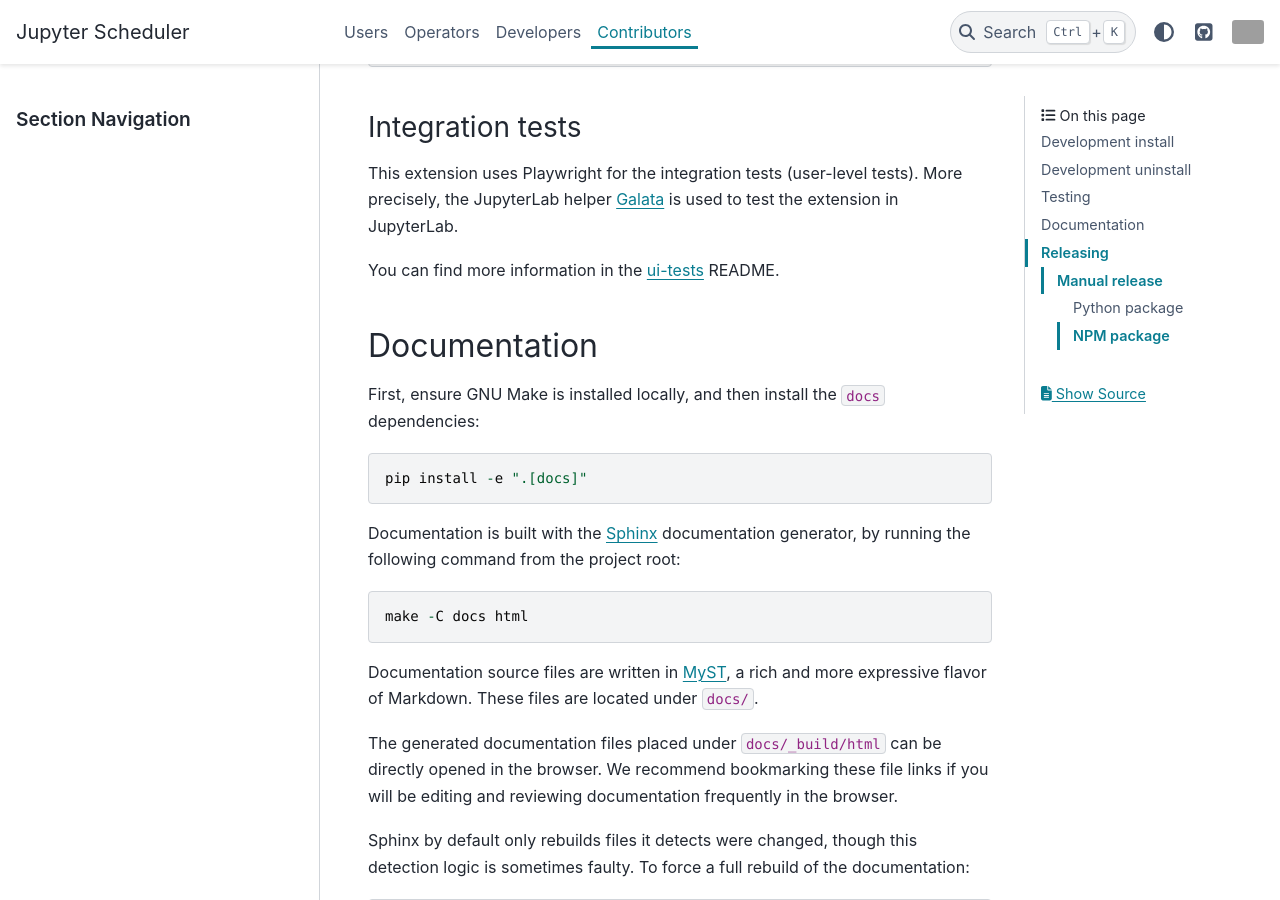
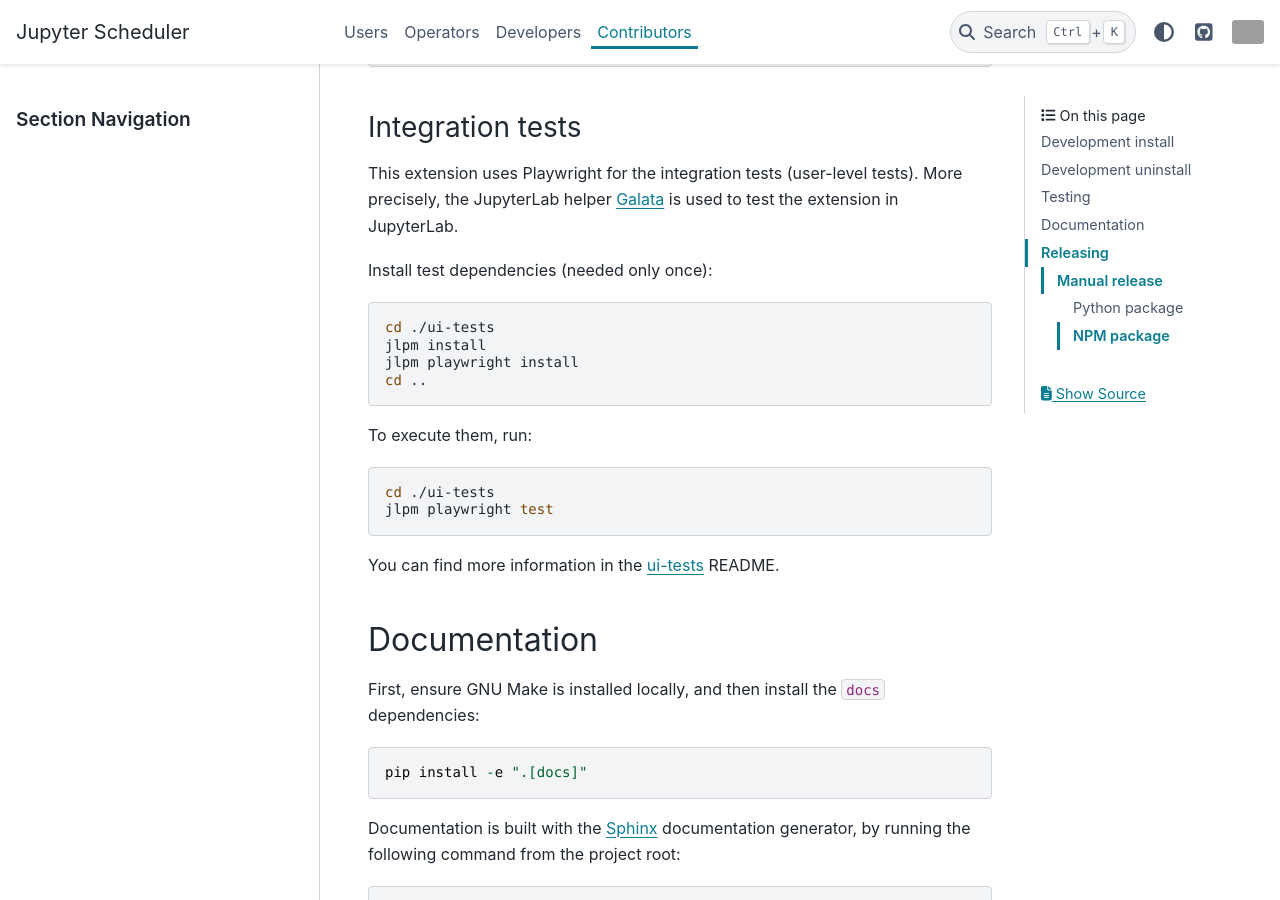
Before and after one commit to jupyter-server/jupyter-scheduler, a Sphinx documentation site: the page built from docs/contributors/index.md, in a window 1280 px wide and 900 px high, scrolled down 2360 px. Built offline with Sphinx 7.4.7 and the PyData theme 0.15.4, drawn with Linux system fonts in a browser that asks for light colours; grey boxes are pictures that could not be loaded.

Commit message:
Update Integration tests documentation

````diff
--- a/docs/contributors/index.md
+++ b/docs/contributors/index.md
@@ -110,6 +110,22 @@
 More precisely, the JupyterLab helper
 [Galata](https://github.com/jupyterlab/jupyterlab/tree/master/galata) is used to
 test the extension in JupyterLab.
+
+Install test dependencies (needed only once):
+
+```sh
+cd ./ui-tests
+jlpm install
+jlpm playwright install
+cd ..
+```
+
+To execute them, run:
+
+```sh
+cd ./ui-tests
+jlpm playwright test
+```
 
 You can find more information in the
 [ui-tests](https://github.com/jupyter-server/jupyter-scheduler/tree/main/ui-tests)
````
